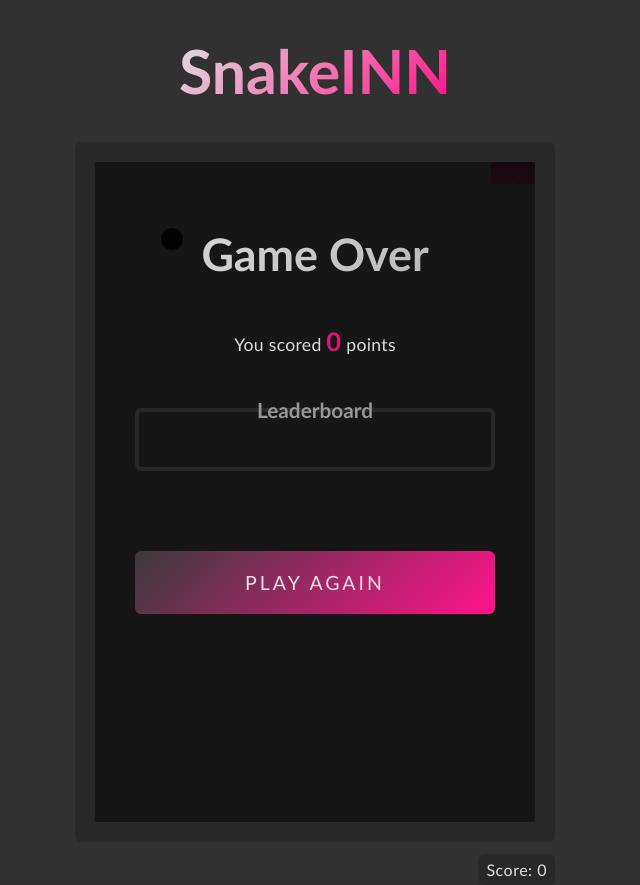
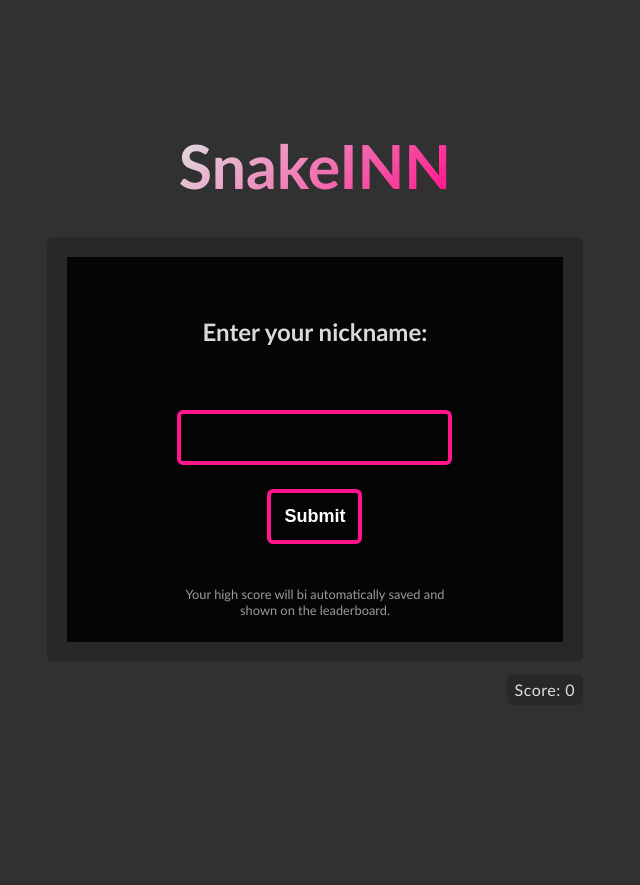
Before and after one commit to mitjapotocin/snake-game, a website built with Parcel: page index.html in a window 1280 px wide. Shown: the whole page, without its empty margins (325-965 px from the left). After the commit the page ends 800 px from the top, so only its background shows below. Built offline with nearby package versions, Linux system fonts and the light colour scheme; no server answers.

Commit message:
Auto save results

```diff
--- a/index.html
+++ b/index.html
@@ -10,7 +10,18 @@
     <div class="container">
       <h1>SnakeINN</h1>
       <div class="game-container">
-        <div class="game-over">
+        <div class="welcome screen">
+          <h2>Enter your nickname:</h2>
+
+          <form action="" id="nickname">
+            <input type="text">
+            <input type="submit">
+          </form>
+          <p class="disclaimer">
+            Your high score will bi automatically saved and shown on the leaderboard.
+          </p>
+        </div>
+        <div class="game-over screen">
           <p class="over">Game Over</p>
           <p class="score"></p>
           <div class="leaderboard-wrapper">
--- a/src/js/main.js
+++ b/src/js/main.js
@@ -16,6 +16,30 @@ let scoreCount = 0
 let direction = 1
 let bodyCells = [createBodyCell(), createBodyCell(1, 0)]
 let geico = createBodyCell(3, 3, true)
+const form = document.querySelector('#nickname')
+let nickname
+let gameInterval
+
+form.addEventListener(
+  'submit',
+  (e) => {
+    e.preventDefault()
+    nickname = document.querySelector('input[type="text"]').value
+    if (nickname !== '') {
+      document.querySelector('.welcome').classList.add('hide')
+      initGame()
+    }
+  },
+  { passive: false }
+)
+
+function initGame() {
+  createSvg()
+  initialView()
+  gameInterval = setInterval(function () {
+    updatePosition()
+  }, 110)
+}
 
 function createBodyCell(x = 0, y = 0, isGeico = false) {
   const cell = document.createElementNS(svgNS, 'rect')
@@ -50,13 +74,6 @@ function createSvg() {
   gameContainer.append(svg)
 }
 
-createSvg()
-initialView()
-
-let gameInterval = setInterval(function () {
-  updatePosition()
-}, 110)
-
 function getXdif() {
   if (direction === 1) {
     return 1
@@ -86,7 +103,8 @@ function updatePosition() {
   snakeHead.position.y = snakeNeck.position.y + getYdif()
 
   if (snakeHead.position.x === geico.position.x && snakeHead.position.y === geico.position.y) {
-    const newCell = createBodyCell(geico.position.x + getXdif(), geico.position.y + getYdif())
+    // const newCell = createBodyCell(geico.position.x + getXdif(), geico.position.y + getYdif())
+    const newCell = createBodyCell(geico.position.x, geico.position.y)
     svg.append(newCell)
     bodyCells.unshift(newCell)
     scoreCount += 10
@@ -98,7 +116,11 @@ function updatePosition() {
     }, 300)
     scoreContainer.innerHTML = `<span>Score: ${scoreCount}</span>`
 
-    geico.position = { x: Math.floor(Math.random(1) * gameW), y: Math.floor(Math.random(1) * gameH) }
+    geico.position = {
+      x: Math.floor(Math.random(1) * gameW),
+      y: Math.floor(Math.random(1) * gameH),
+    }
+
     geico.setAttributeNS(null, 'x', geico.position.x * cellWH)
     geico.setAttributeNS(null, 'y', geico.position.y * cellWH)
   }
@@ -148,9 +170,25 @@ document.addEventListener(
 )
 
 const gameOverEl = document.querySelector('.game-over')
+
 function gameOver() {
   gameOverEl.classList.add('active')
-  gameOverEl.querySelector('.score').innerHTML = `You scored <span>${scoreCount}</span> points`
+  gameOverEl.querySelector(
+    '.score'
+  ).innerHTML = `<span>${nickname}</span>, you scored <span>${scoreCount}</span> points`
+
+  postScore()
+}
+
+async function postScore() {
+  if (resultsObject[nickname] === undefined || resultsObject[nickname] < scoreCount) {
+    console.log('post')
+    await postData(apiURL, { name: nickname, score: scoreCount })
+
+    getResults().then(() => {
+      updateLeaderboard()
+    })
+  }
 }
 
 document.querySelector('.play-again').addEventListener('click', playAgain)
@@ -199,17 +237,16 @@ async function getResults() {
 }
 
 getResults().then(() => {
-  // console.log(resultsObject)
-  console.log(resultsList)
-
   updateLeaderboard()
 })
 
 function updateLeaderboard() {
+  leaderboard.innerHTML = ''
+
   resultsList.forEach((el) => {
     let li = document.createElement('li')
     li.innerHTML = `${Object.keys(el)[0]}: ${Object.values(el)[0]}`
-
+    Object.keys(el)[0] === nickname && li.classList.add('current')
     leaderboard.appendChild(li)
   })
 }
@@ -230,7 +267,6 @@ async function postData(url = '', data = {}) {
     body: JSON.stringify(data), // body data type must match "Content-Type" header
   })
   console.log(response.status)
-  // return response.json() // parses JSON response into native JavaScript objects
 }
 
 // postData(apiURL, { name: 'Simon', score: 300 }).then((data) => {
--- a/src/scss/style.scss
+++ b/src/scss/style.scss
@@ -67,19 +67,12 @@ h1 {
 .game-over {
   display: none;
   position: absolute;
-  background: rgba(0, 0, 0, 0.9);
-  padding: 20px 40px;
-  top: 0;
-  left: 0;
-  bottom: 0;
-  right: 0;
-  color: #fff;
 
   p.over {
-    font-size: 2.8rem;
+    font-size: 2.6rem;
     font-weight: 900;
     background: linear-gradient(135deg, rgba(255, 255, 255, 0.85) 0%, #b4b4b4 100%);
-
+    margin: 8px 0 24px;
     -webkit-background-clip: text;
     -webkit-text-fill-color: transparent;
   }
@@ -93,13 +86,12 @@ h1 {
     span {
       display: inline-block;
       font-weight: 600;
-      font-size: 1.6rem;
-      color: rgba(255, 20, 137, 0.85);
+      color: rgba(255, 20, 137, 0.8);
     }
   }
 
   p.play-again {
-    margin-top: 80px;
+    margin-top: 60px;
     padding: 20px;
     background: #3b3b3b;
     color: rgba(255, 255, 255, 0.85);
@@ -149,8 +141,70 @@ h1 {
 
 ol {
   color: #979797;
-  // list-style-type: none;
+  font-size: 0.9rem;
   padding: 0;
   margin: 0 auto;
   display: inline-block;
+  column-count: 2;
+  column-gap: 42px;
+  .current {
+    color: rgba(255, 20, 137, 0.8);
+  }
 }
+
+.screen {
+  background: rgba(0, 0, 0, 0.9);
+  padding: 20px 40px;
+  top: 0;
+  left: 0;
+  bottom: 0;
+  right: 0;
+  color: #fff;
+}
+
+.welcome {
+  padding: 40px 42px 24px;
+
+  &.hide {
+    display: none;
+  }
+
+  h2 {
+    margin-bottom: 64px;
+    opacity: 0.85;
+  }
+
+  input {
+    border-style: solid;
+    padding: 13px;
+    font-size: 18px;
+    text-align: center;
+    border-radius: 6px;
+    border: none;
+
+    box-shadow: 0px 0px 5px 0px rgba(42, 42, 42, 0.75);
+    font-weight: bold;
+    display: block;
+    margin: 0 auto 24px;
+    background: none;
+    border: 4px solid rgb(255, 20, 137);
+    background-image: none;
+
+    -webkit-box-shadow: none;
+    -moz-box-shadow: none;
+    box-shadow: none;
+    color: #fff;
+
+    &:focus {
+      outline: none;
+      background: rgb(255, 20, 137);
+    }
+  }
+
+  .disclaimer {
+    font-size: 0.8rem;
+    width: 70%;
+    margin: 42px auto 0;
+    opacity: 0.6;
+  }
+}
```
